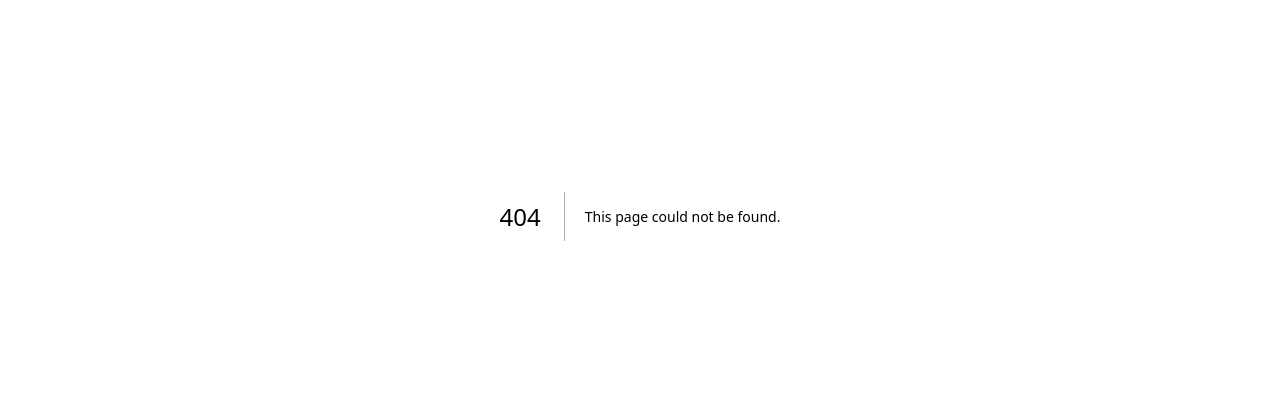
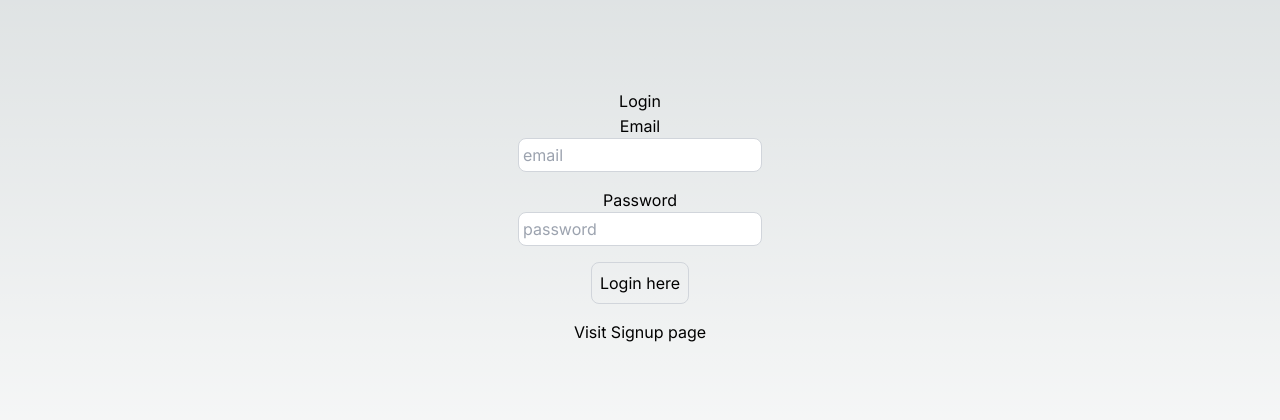
Before and after one commit to ydv-ankit/auth-nextjs, a Next.js app: page /login in a window 1280 px wide. Before the commit this address had no page. Shown: the part 184-604 px from the top of the page. Built offline with nearby package versions, Linux system fonts and the light colour scheme.

Commit message:
add: auth files

```diff
--- /dev/null
+++ b/src/app/login/page.tsx
@@ -0,0 +1,50 @@
+"use client";
+import Link from "next/link";
+import React from "react";
+import { useRouter } from "next/navigation";
+import { axios } from "axios";
+
+export default function LoginPage() {
+
+    const [user, setUser] = React.useState({
+        email: "",
+        password: "",
+    });
+
+    const onLogin = async () => {
+
+    }
+
+    return (
+        <div className="flex flex-col items-center justify-center min-h-screen py-2">
+            <h1>Login</h1>
+            <hr />
+            <label htmlFor="email">Email</label>
+            <input
+                className="p-1 border border-gray-300 rounded-lg mb-4 focus:outline-none focus:border-gray-600"
+                id="email"
+                type="text"
+                value={user.email}
+                onChange={(e) => setUser({ ...user, email: e.target.value })}
+                placeholder="email"
+            />
+            <label htmlFor="password">Password</label>
+            <input
+                className="p-1 border border-gray-300 rounded-lg mb-4 focus:outline-none focus:border-gray-600"
+                id="password"
+                type="text"
+                value={user.password}
+                onChange={(e) => setUser({ ...user, password: e.target.value })}
+                placeholder="password"
+            />
+            <button
+                onClick={onLogin}
+                className="p-2 border border-gray-300 rounded-lg mb-4 focus:outline-none focus:border-gray-600">
+                Login here
+            </button>
+            <Link href="/signup">
+                Visit Signup page
+            </Link>
+        </div>
+    )
+}
--- /dev/null
+++ b/src/app/profile/[id]/page.tsx
@@ -0,0 +1,12 @@
+export default function ProfilePage({ params }: string) {
+    return (
+        <div className="flex flex-col items-center justify-center min-h-screen py-2">
+            <h1>Profile</h1>
+            <hr />
+            <p className="text-4xl">Profie Page
+                <span className="p-2 ml-2 rounded bg-orange-500 text-black">{params.id}</span>
+            </p>
+
+        </div>
+    )
+}
--- /dev/null
+++ b/src/app/profile/page.tsx
@@ -0,0 +1,9 @@
+export default function ProfilePage() {
+    return (
+        <div className="flex flex-col items-center justify-center min-h-screen py-2">
+            <h1>Profile</h1>
+            <hr />
+
+        </div>
+    )
+}
--- /dev/null
+++ b/src/app/signup/page.tsx
@@ -0,0 +1,61 @@
+"use client";
+import Link from "next/link";
+import React from "react";
+import { useRouter } from "next/navigation";
+import { axios } from "axios";
+
+export default function Signup() {
+
+    const [user, setUser] = React.useState({
+        email: "",
+        password: "",
+        username: "",
+
+    });
+
+    const onSignup = async () => {
+
+    }
+
+    return (
+        <div className="flex flex-col items-center justify-center min-h-screen py-2">
+            <h1>Signup</h1>
+            <hr />
+            <label htmlFor="username">Username</label>
+            <input
+                className="p-1 border border-gray-300 rounded-lg mb-4 focus:outline-none focus:border-gray-600"
+                id="username"
+                type="text"
+                value={user.username}
+                onChange={(e) => setUser({ ...user, username: e.target.value })}
+                placeholder="username"
+            />
+            <label htmlFor="email">Email</label>
+            <input
+                className="p-1 border border-gray-300 rounded-lg mb-4 focus:outline-none focus:border-gray-600"
+                id="email"
+                type="text"
+                value={user.email}
+                onChange={(e) => setUser({ ...user, email: e.target.value })}
+                placeholder="email"
+            />
+            <label htmlFor="password">Password</label>
+            <input
+                className="p-1 border border-gray-300 rounded-lg mb-4 focus:outline-none focus:border-gray-600"
+                id="password"
+                type="text"
+                value={user.password}
+                onChange={(e) => setUser({ ...user, password: e.target.value })}
+                placeholder="password"
+            />
+            <button
+            onClick={onSignup}
+            className="p-2 border border-gray-300 rounded-lg mb-4 focus:outline-none focus:border-gray-600">
+                Signup here
+            </button>
+            <Link href="/login">
+                Visit Login page
+            </Link>
+        </div>
+    )
+}
```
Also changed, not shown: src/dbConfig/dbConfig.ts (added, +21 -0 lines), src/app/api/users/login/route.ts (added), src/app/api/users/signup/route.ts (added).
